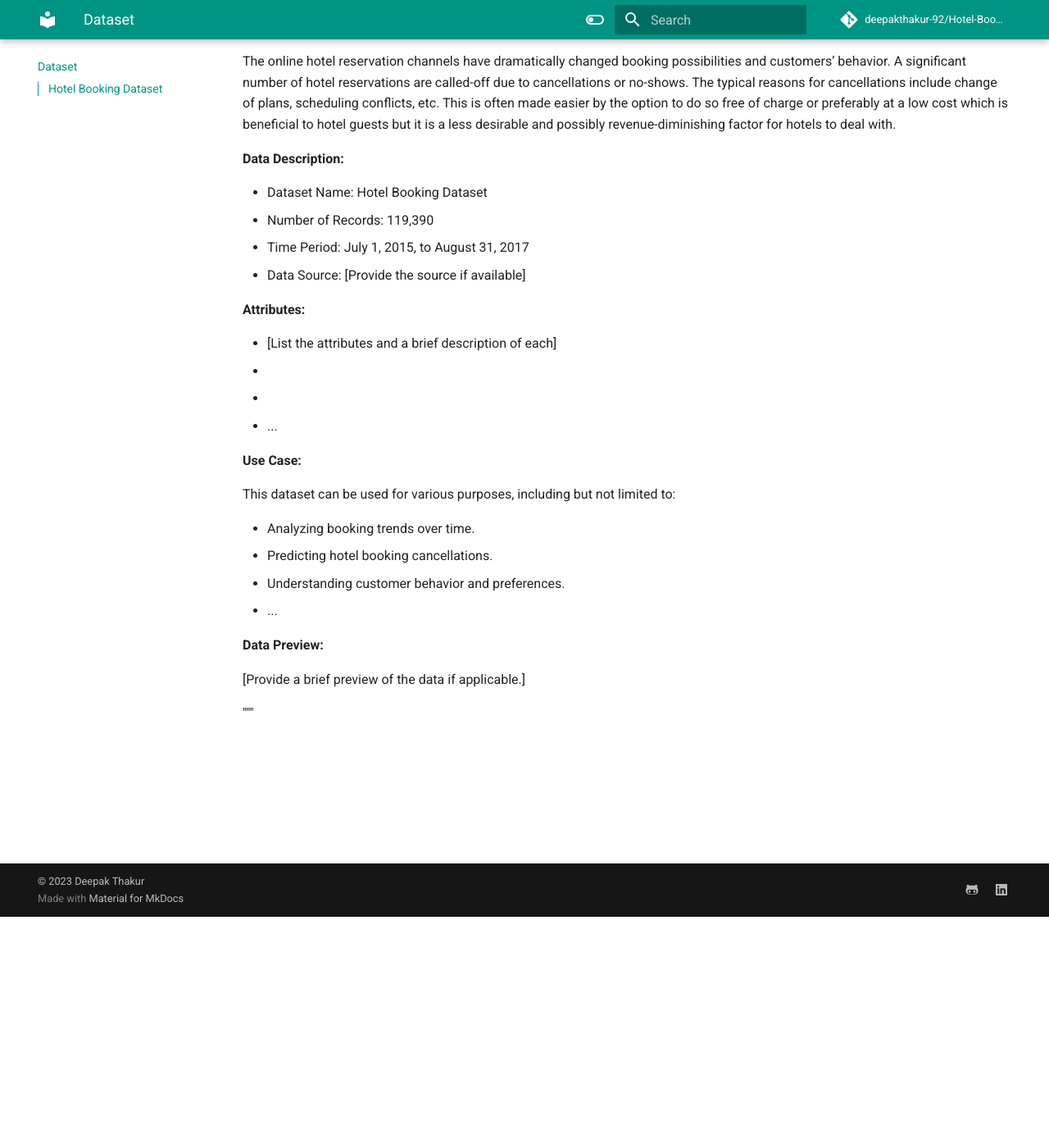
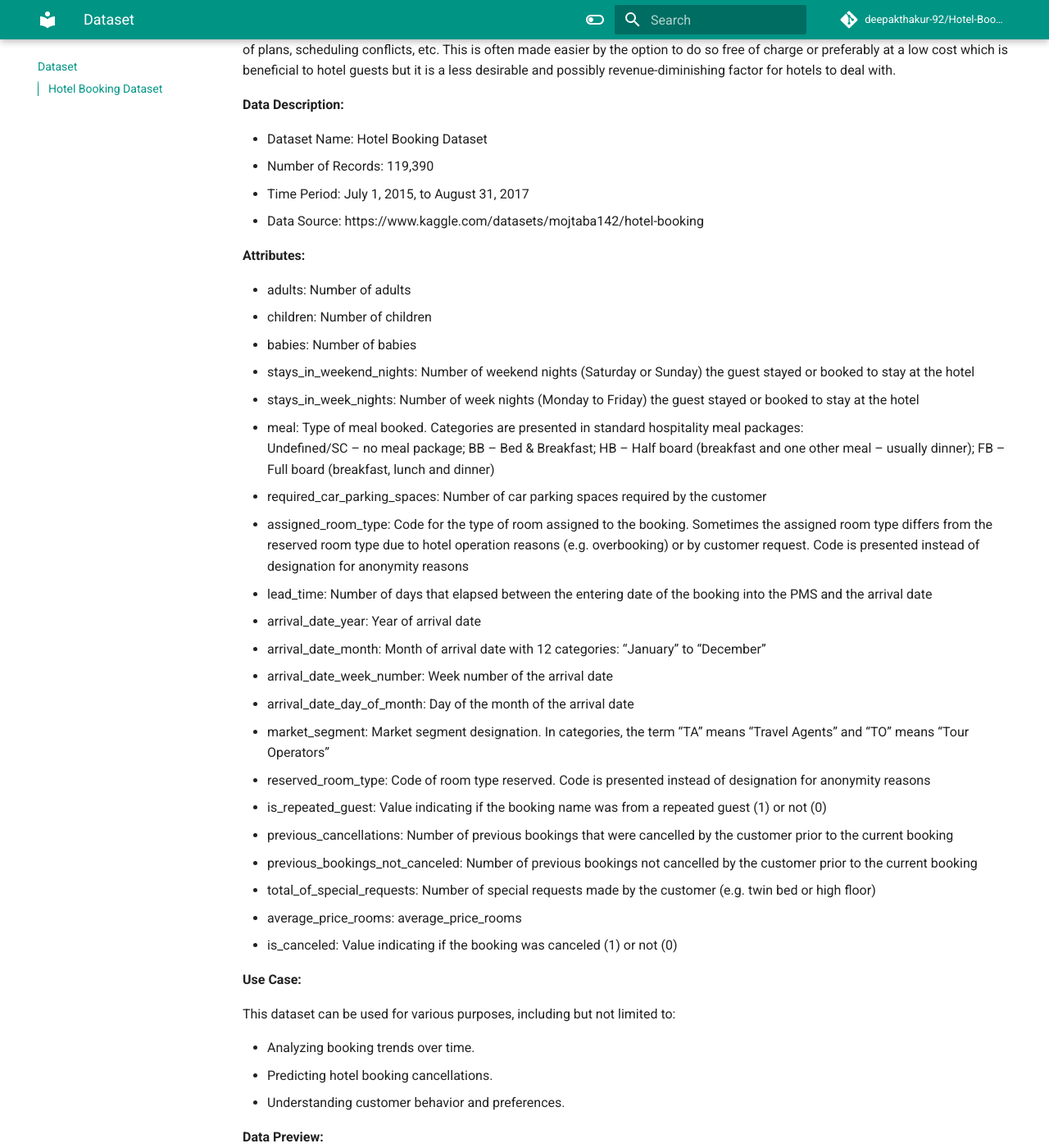
Before and after one commit to deepakthakur-92/Hotel-Booking-Dataset-mlflow-dvc, an MkDocs documentation site: the page built from docs/Dataset.md, in a window 1280 px wide and 1400 px high, scrolled down 282 px. Shown: the whole window at 82% size. Built offline with MkDocs 1.6.1 and Material for MkDocs 9.7.7, drawn with Linux system fonts in a browser that asks for light colours; comment, search, counter and statistics services are not loaded; some of the changed text lies outside the part shown.

Commit message:
Update: content of Dataset.md

```diff
--- a/docs/Dataset.md
+++ b/docs/Dataset.md
@@ -8,14 +7,35 @@ The online hotel reservation channels have dramatically changed booking possibil
 - Dataset Name: Hotel Booking Dataset
 - Number of Records: 119,390
 - Time Period: July 1, 2015, to August 31, 2017
-- Data Source: [Provide the source if available]
+- Data Source: https://www.kaggle.com/datasets/mojtaba142/hotel-booking
 
 **Attributes:**
 
-- [List the attributes and a brief description of each]
-- [Attribute 1]: [Description]
-- [Attribute 2]: [Description]
-- ...
+- adults: Number of adults
+- children: Number of children
+- babies: Number of babies
+- stays_in_weekend_nights: Number of weekend nights (Saturday or Sunday) the guest stayed or booked to stay at the hotel
+- stays_in_week_nights: Number of week nights (Monday to Friday) the guest stayed or booked to stay at the hotel
+- meal: Type of meal booked. Categories are presented in standard hospitality meal packages:
+        Undefined/SC – no meal package;
+        BB – Bed & Breakfast;
+        HB – Half board (breakfast and one other meal – usually dinner);
+        FB – Full board (breakfast, lunch and dinner)
+- required_car_parking_spaces: Number of car parking spaces required by the customer
+- assigned_room_type: Code for the type of room assigned to the booking. Sometimes the assigned room type differs from the      reserved room type due to hotel operation reasons (e.g. overbooking) or by customer request. Code is presented instead of designation for anonymity reasons
+- lead_time: Number of days that elapsed between the entering date of the booking into the PMS and the arrival date
+- arrival_date_year: Year of arrival date
+- arrival_date_month: Month of arrival date with 12 categories: “January” to “December”
+- arrival_date_week_number: Week number of the arrival date
+- arrival_date_day_of_month: Day of the month of the arrival date
+- market_segment: Market segment designation. In categories, the term “TA” means “Travel Agents” and “TO” means “Tour Operators”
+- reserved_room_type: Code of room type reserved. Code is presented instead of designation for anonymity reasons
+- is_repeated_guest: Value indicating if the booking name was from a repeated guest (1) or not (0)
+- previous_cancellations: Number of previous bookings that were cancelled by the customer prior to the current booking
+- previous_bookings_not_canceled: Number of previous bookings not cancelled by the customer prior to the current booking
+- total_of_special_requests: Number of special requests made by the customer (e.g. twin bed or high floor)
+- average_price_rooms: average_price_rooms
+- is_canceled: Value indicating if the booking was canceled (1) or not (0)
 
 **Use Case:**
 
@@ -24,10 +44,10 @@ This dataset can be used for various purposes, including but not limited to:
 - Analyzing booking trends over time.
 - Predicting hotel booking cancellations.
 - Understanding customer behavior and preferences.
-- ...
+
 
 **Data Preview:**
 
-[Provide a brief preview of the data if applicable.]
-
-"""
+![Image1](image.png)
+![Image2](image-1.png)
+![Image3](image-2.png)
```
Also changed, not shown: other parts of docs/Dataset.md (+0 -1 lines), docs/image-1.png (added), docs/image-2.png (added), docs/image.png (added).
